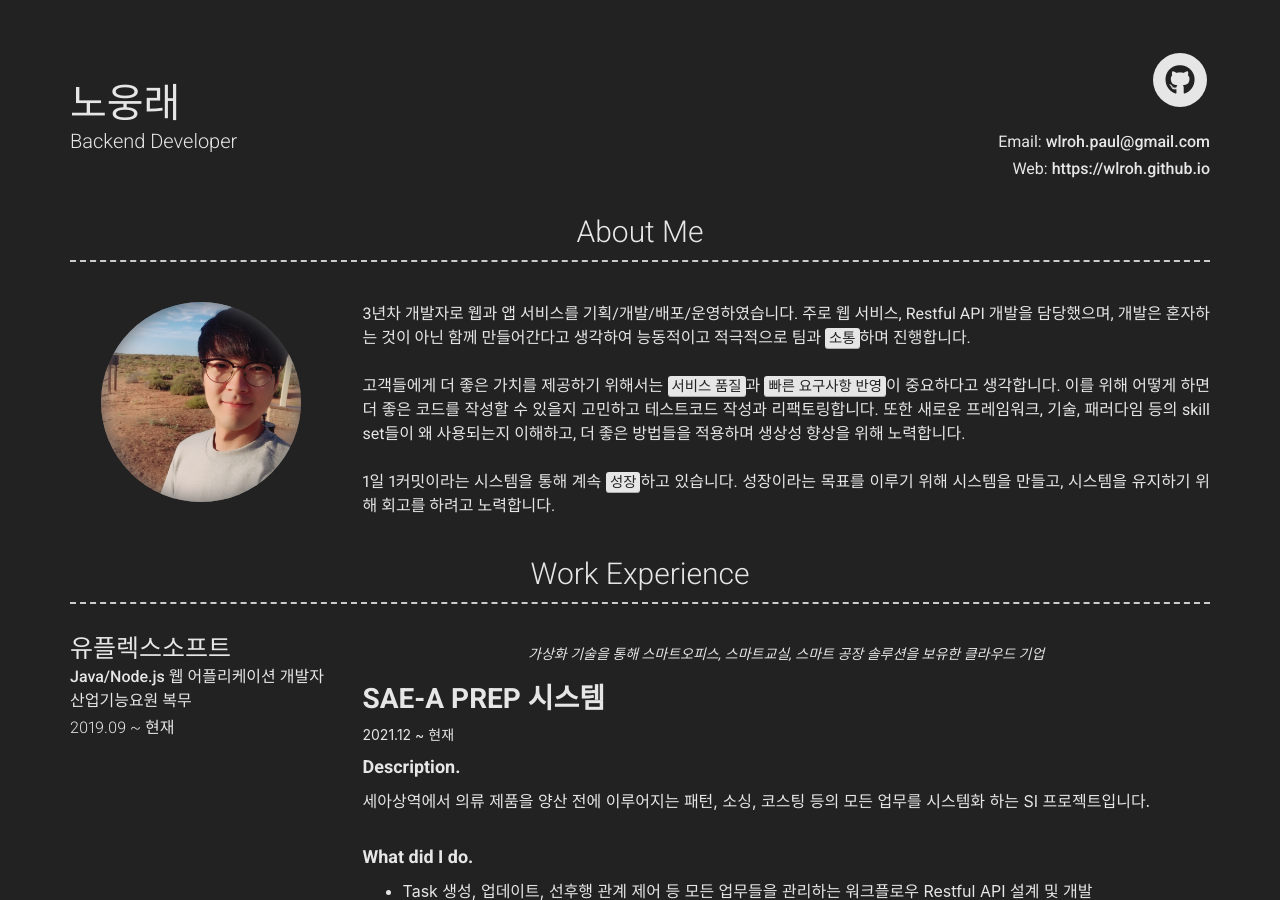
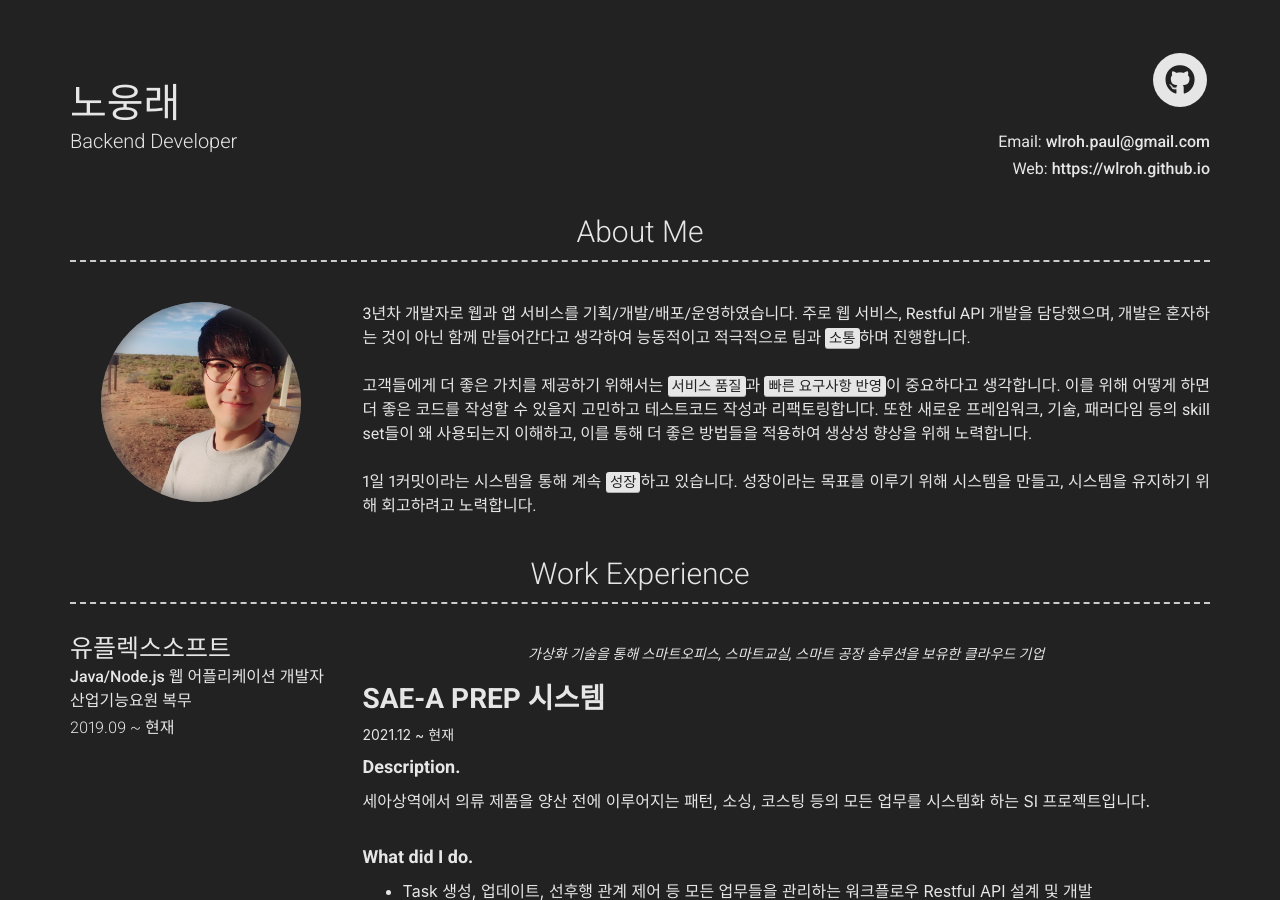
Before and after one commit to wlroh/wlroh.github.io, a Jekyll site: the page built from resume.md, in a window 1280 px wide and 900 px high. Built offline with Jekyll 4.4.1, drawn with Linux system fonts in a browser that asks for light colours; nearby versions of some CDN libraries; some of the changed text lies outside the part shown.

Commit message:
docs: about me / work-experience 내용 수정

```diff
--- a/_config.yml
+++ b/_config.yml
@@ -92,9 +92,9 @@
 about_content: |
   3년차 개발자로 웹과 앱 서비스를 기획/개발/배포/운영하였습니다. 주로 웹 서비스, Restful API 개발을 담당했으며, 개발은 혼자하는 것이 아닌 함께 만들어간다고 생각하여 능동적이고 적극적으로 팀과 <mark>소통</mark>하며 진행합니다.
   <br/><br/>
-  고객들에게 더 좋은 가치를 제공하기 위해서는 <mark>서비스 품질</mark>과 <mark>빠른 요구사항 반영</mark>이 중요하다고 생각합니다. 이를 위해 어떻게 하면 더 좋은 코드를 작성할 수 있을지 고민하고 테스트코드 작성과 리팩토링합니다. 또한 새로운 프레임워크, 기술, 패러다임 등의 skill set들이 왜 사용되는지 이해하고, 더 좋은 방법들을 적용하며 생상성 향상을 위해 노력합니다.
+  고객들에게 더 좋은 가치를 제공하기 위해서는 <mark>서비스 품질</mark>과 <mark>빠른 요구사항 반영</mark>이 중요하다고 생각합니다. 이를 위해 어떻게 하면 더 좋은 코드를 작성할 수 있을지 고민하고 테스트코드 작성과 리팩토링합니다. 또한 새로운 프레임워크, 기술, 패러다임 등의 skill set들이 왜 사용되는지 이해하고, 이를 통해 더 좋은 방법들을 적용하여 생상성 향상을 위해 노력합니다.
   <br/><br/>
-  1일 1커밋이라는 시스템을 통해 계속 <mark>성장</mark>하고 있습니다. 성장이라는 목표를 이루기 위해 시스템을 만들고, 시스템을 유지하기 위해 회고를 하려고 노력합니다.
+  1일 1커밋이라는 시스템을 통해 계속 <mark>성장</mark>하고 있습니다. 성장이라는 목표를 이루기 위해 시스템을 만들고, 시스템을 유지하기 위해 회고하려고 노력합니다.
 
 # -------------------------------------- END Resume Config  --------------------------------------
 
--- a/_data/resume/work-experience.yml
+++ b/_data/resume/work-experience.yml
@@ -43,7 +43,7 @@
           duration: 2020.04 ~ 현재
           description: 스마트오피스 솔루션 중 가상화 데스크톱(DV)은 삼성 Dex 서비스와 같이 가상 데스크톱을 클라우드 기반으로 제공하는 서비스입니다.
           what_did_I_do: |
-            * 기존 사용자 포탈의 경우 담당자가 없어 운영이 중단된 서비스를 개선하여 런칭 및 유지보수
+            * 운영이 중단된 사용자포탈 서비스를 이슈 수정 및 추가 요구사항 개발하여 재런칭 및 유지보수
 
             * SMS, 2Factor 인증 앱, 카카오 등을 통해 2Factor 인증 기능 구현
 
```
